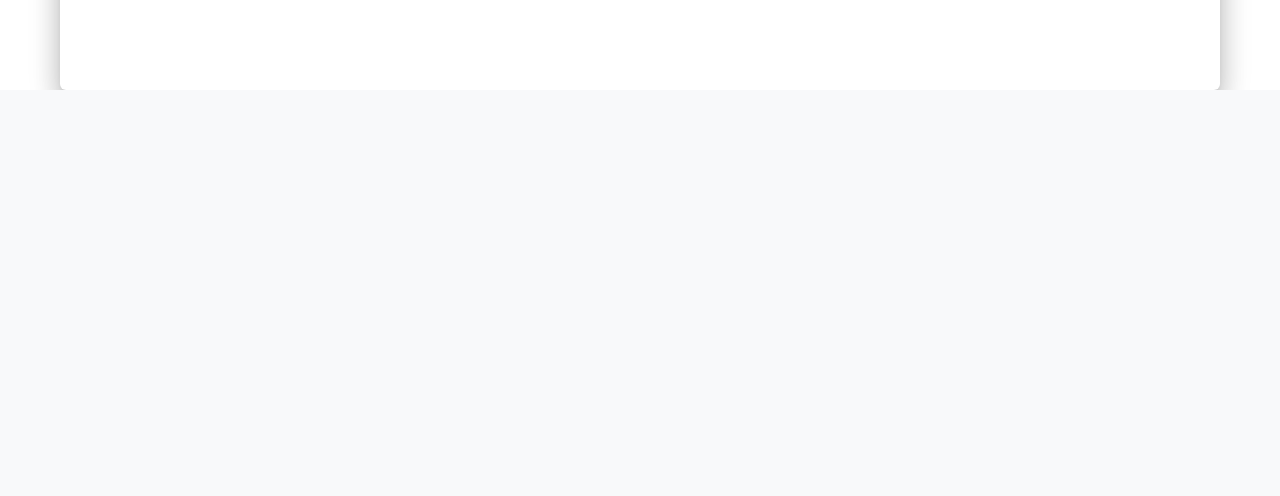
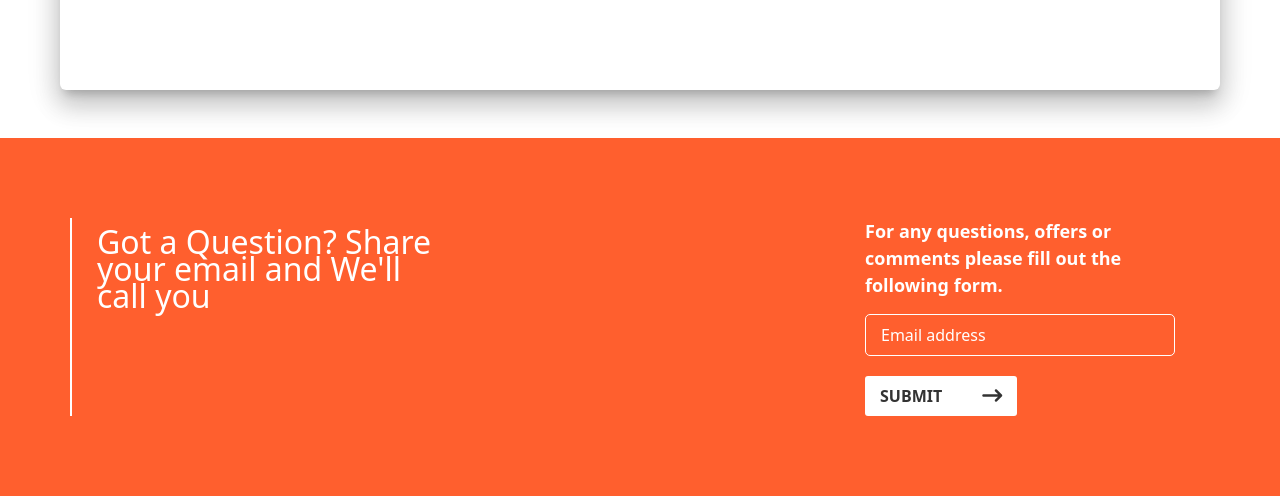
Before and after one commit to Mussorable/top_design_building, a Flask app: page / in a window 1280 px wide. Shown: the part 3331-3827 px from the top of the page. Before the commit the page ends 3421 px from the top, so only its background shows below. Run offline with Flask 3, Linux system fonts and the light colour scheme; some libraries are stand-ins or nearby versions.

Commit message:
add main block of footer, email form

```diff
--- a/app/static/css/styles.css
+++ b/app/static/css/styles.css
@@ -542,6 +542,77 @@ video {
     position: relative;
 }
 
+.page-footer {
+    background-color: #ff5f2e;
+    padding-block: 5rem !important;
+}
+
+.page-footer .footer-title-container {
+    border-left: 2px solid #fff;
+    padding-left: 25px;
+    padding-block: 10px;
+}
+
+.page-footer .footer-title {
+    color: #fff;
+    font-size: 32px;
+    font-weight: 500;
+    line-height: 0.85;
+}
+
+.page-footer .footer-input-container {
+    padding-inline: 35px;
+}
+
+.page-footer .footer-input-label {
+    color: #fff;
+    font-weight: 600;
+    font-size: 18px;
+    margin-bottom: 15px;
+}
+
+.page-footer .footer-input {
+    color: #fff;
+    background: inherit;
+    border: 1px solid #fff;
+    border-radius: 5px;
+    padding: 8px 15px;
+    width: 100%;
+    transition: 0.3s;
+    margin-bottom: 20px;
+}
+
+.page-footer .footer-input::placeholder {
+    color: #fff;
+}
+
+.page-footer .submit-container {
+    position: relative;
+    display: inline-block;
+}
+
+.page-footer .submit-container > i {
+    position: absolute;
+    color: #333;
+    top: 10px;
+    right: 15px;
+    font-size: 20px;
+}
+
+.page-footer .footer-input-submit {
+    background: #fff;
+    color: #333;
+    border: none;
+    border-radius: 3px;
+    padding: 8px 75px 8px 15px;
+    font-weight: bold;
+    text-transform: uppercase;
+}
+
+.page-footer .footer-input:focus {
+    background: #633224;
+}
+
 .header-filter:after {
     position: absolute;
     z-index: 1;
--- a/app/templates/base.html
+++ b/app/templates/base.html
@@ -51,6 +51,25 @@
     {% endif %}
     {% endwith %}
     {% block content %}{% endblock %}
+    <footer class="page-footer mt-5">
+        <div class="container">
+            <div class="row justify-content-between">
+                <div class="col-md-4 footer-title-container">
+                    <h4 class="footer-title">Got a Question? Share your email and We'll call you</h4>
+                </div>
+                <div class="col-md-4 footer-input-container">
+                    <label class="footer-input-label" for="question-email">For any questions, offers or comments please fill out the following form.</label>
+                    <form action="">
+                        <input id="question-email" class="footer-input" type="text" placeholder="Email address">
+                        <div class="submit-container">
+                            <input class="footer-input-submit" type="submit" value="Submit">
+                            <i class="fa-solid fa-arrow-right-long"></i>
+                        </div>
+                    </form>
+                </div>
+            </div>
+        </div>
+    </footer>
     <script src="https://cdn.jsdelivr.net/npm/bootstrap@5.3.3/dist/js/bootstrap.bundle.min.js"
             integrity="sha384-YvpcrYf0tY3lHB60NNkmXc5s9fDVZLESaAA55NDzOxhy9GkcIdslK1eN7N6jIeHz" crossorigin="anonymous">
     </script>
```
